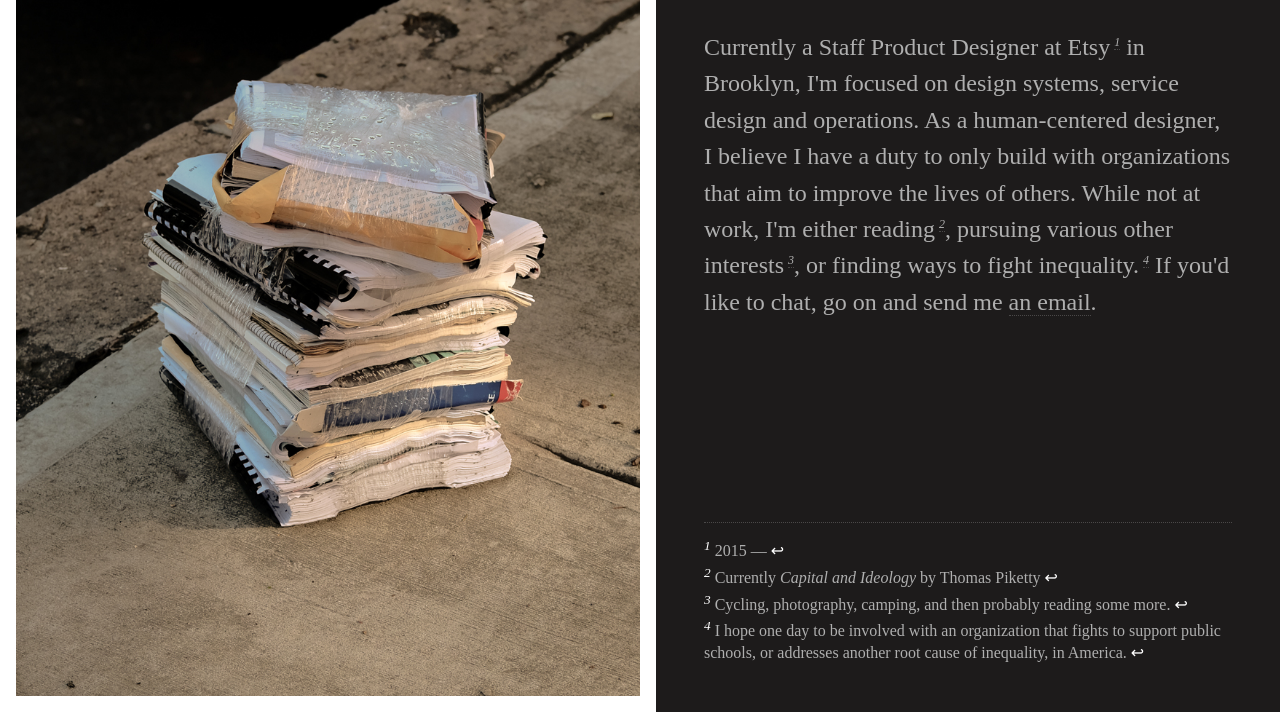
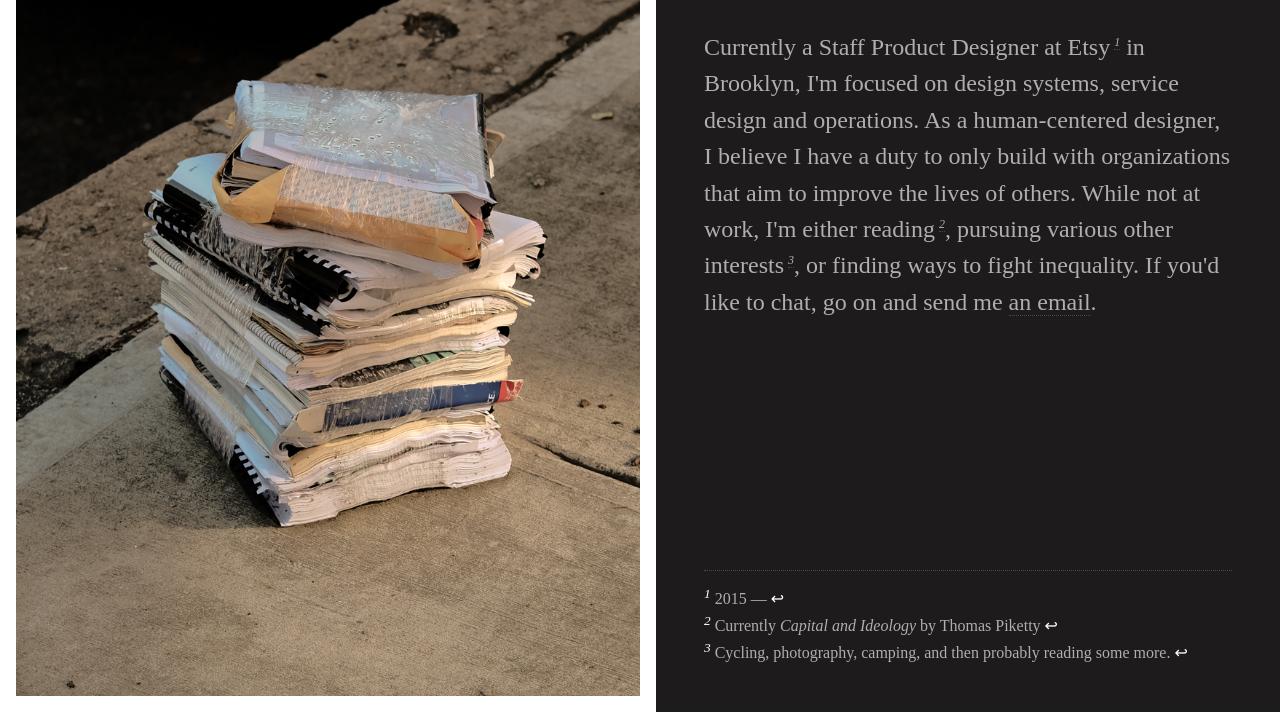
Before and after one commit to gabekelley/photosite, a Gatsby site: page / in a window 1280 px wide. Shown: the part 88-800 px from the top of the page. Built offline with nearby package versions, Linux system fonts and the light colour scheme; Gatsby itself is replaced by a stand-in of ours.

Commit message:
Updated footnotes

```diff
--- a/src/pages/index.js
+++ b/src/pages/index.js
@@ -19,14 +19,13 @@
           <div className="bio-wrap">
             <div className="bio-wrap__top">
               <h1 className="thin">Gabe Kelley</h1>
-              <h2 className="light">Currently a Staff Product Designer at Etsy<sup><a href="#fn1" id="ref1">1</a></sup> in Brooklyn,  I'm focused on design systems, service design and operations. As a human-centered designer, I believe I have a duty to only build with organizations that aim to improve the lives of others. While not at work, I'm either reading<sup><a href="#fn2" id="ref2">2</a></sup>, pursuing various other interests<sup><a href="#fn3" id="ref3">3</a></sup>, or finding ways to fight inequality.<sup><a href="#fn4" id="ref4">4</a></sup>  If you'd like to chat, go on and send me <a href="mailto:gabe@hey.com">an email</a>.</h2>
+              <h2 className="light">Currently a Staff Product Designer at Etsy<sup><a href="#fn1" id="ref1">1</a></sup> in Brooklyn,  I'm focused on design systems, service design and operations. As a human-centered designer, I believe I have a duty to only build with organizations that aim to improve the lives of others. While not at work, I'm either reading<sup><a href="#fn2" id="ref2">2</a></sup>, pursuing various other interests<sup><a href="#fn3" id="ref3">3</a></sup>, or finding ways to fight inequality. If you'd like to chat, go on and send me <a href="mailto:gabe@hey.com">an email</a>.</h2>
             </div>
             <div className="bio-wrap__bottom thin">
               <div className="divider"></div>
               <sup>1</sup> <span>2015 —</span> <a href="#ref1" id="fn1">↩</a><br/>
               <sup>2</sup> <span>Currently <span className="italic">Capital and Ideology</span> by Thomas Piketty</span> <a href="#ref2" id="fn2">↩</a><br/>
               <sup>3</sup> <span>Cycling, photography, camping, and then probably reading some more.</span> <a href="#ref3" id="fn3">↩</a><br/>
-              <sup>4</sup> <span>I hope one day to be involved with an organization that fights to support public schools, or addresses another root cause of inequality, in America.</span> <a href="#ref4" id="fn4">↩</a><br/>
             </div>
           </div>
         </div>
```
Also changed, not shown: .nova/Configuration.json (added).
